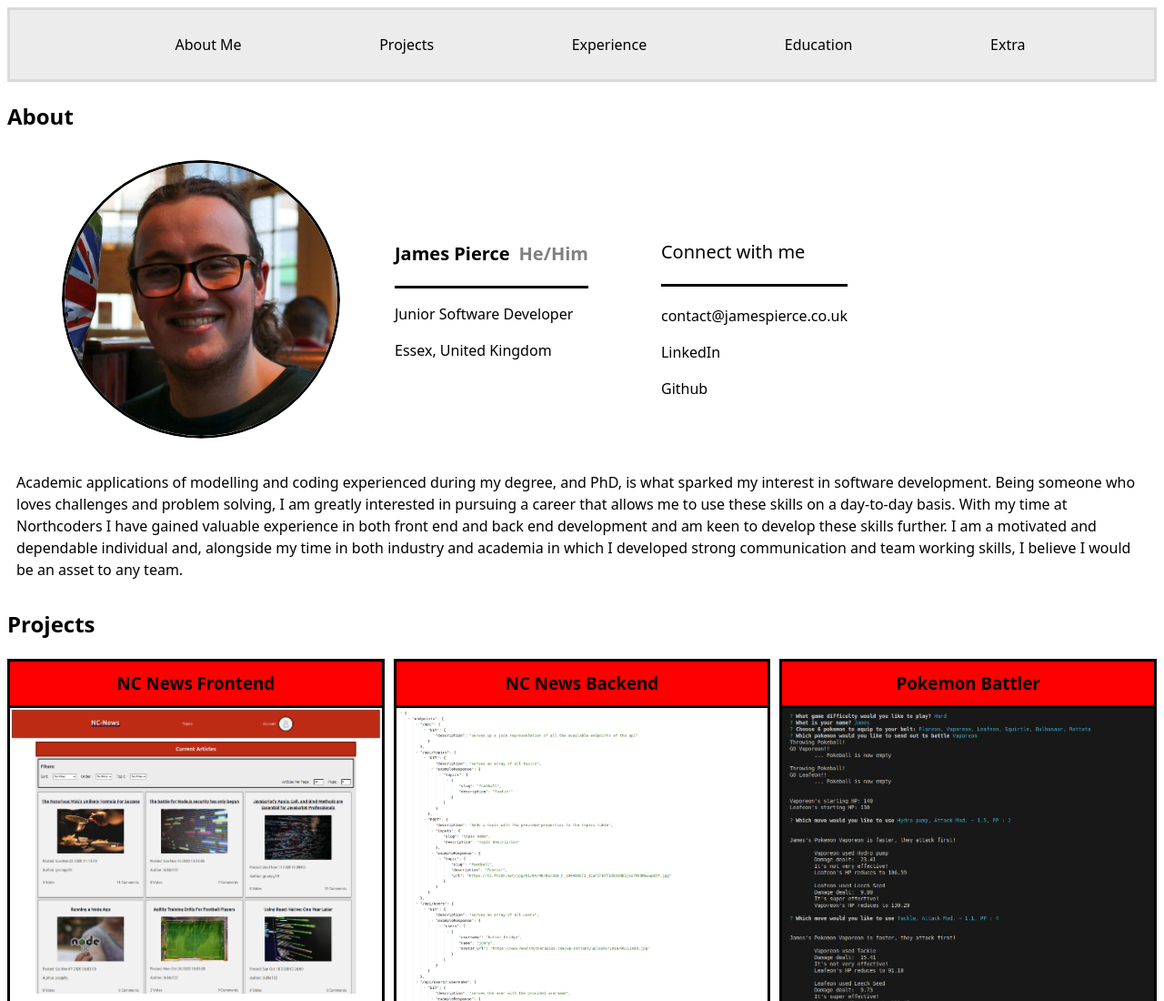
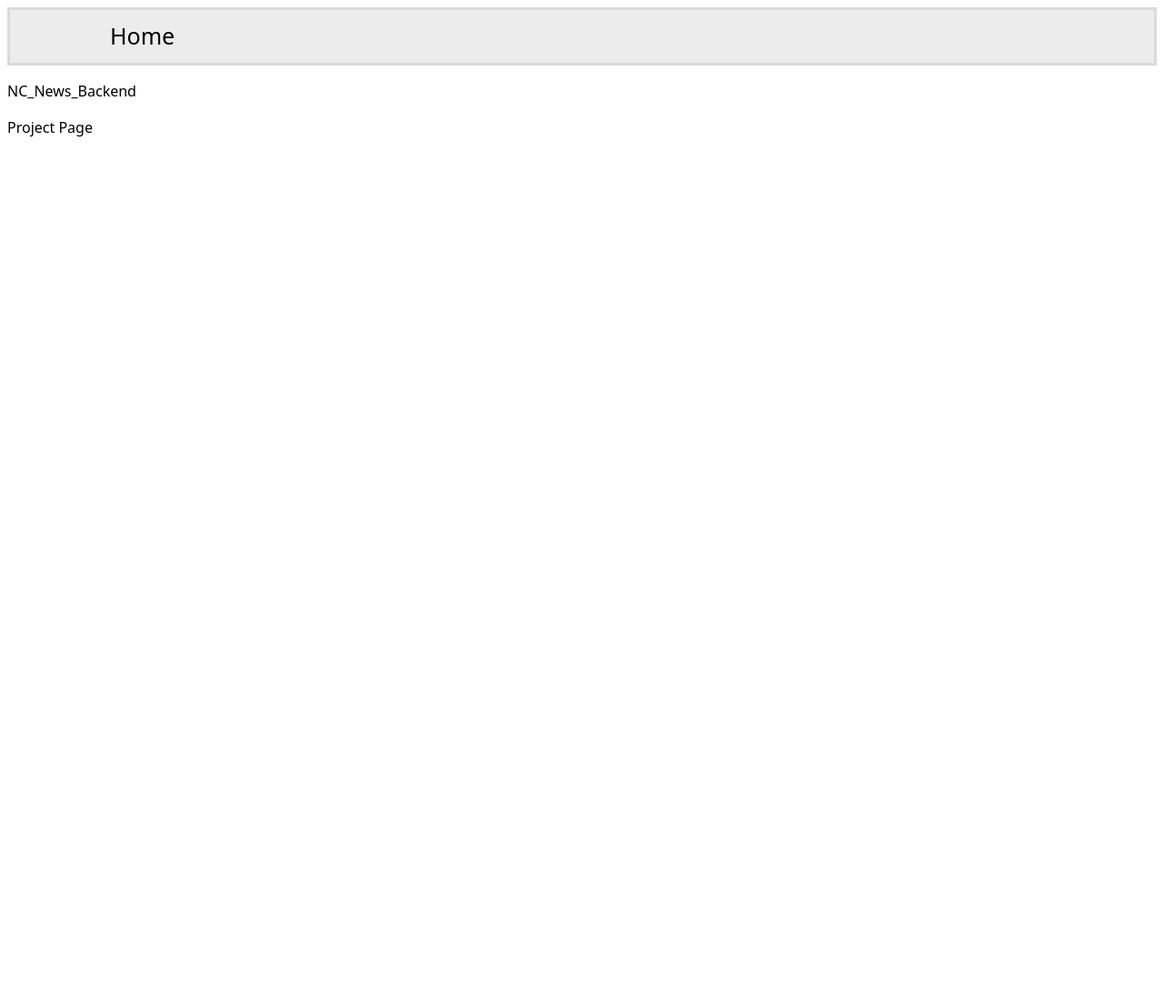
Before and after one commit to J-Pierce/Portfolio, a React (Vite) app: page /NC_News_Backend in a window 1280 px wide. Shown: the top 1100 px of the page at 91% size. After the commit the page ends 800 px from the top, so only its background shows below. Built offline with nearby package versions, Linux system fonts and the light colour scheme.

Commit message:
navigation setup

```diff
--- a/main.jsx
+++ b/main.jsx
@@ -1,10 +1,15 @@
 import { StrictMode } from "react";
-import { createRoot } from "react-dom/client";
 import "./src/Css/index.css";
 import App from "./src/Components/App.jsx";
+import React from "react";
+import ReactDOM from "react-dom/client";
+import { BrowserRouter } from "react-router-dom";
 
-createRoot(document.getElementById("root")).render(
-  <StrictMode>
-    <App />
-  </StrictMode>
+const root = ReactDOM.createRoot(document.getElementById("root"));
+root.render(
+  <BrowserRouter>
+    <StrictMode>
+      <App />
+    </StrictMode>
+  </BrowserRouter>
 );
--- a/package.json
+++ b/package.json
@@ -12,6 +12,7 @@
   "dependencies": {
     "react": "^19.0.0",
     "react-dom": "^19.0.0",
+    "react-router-dom": "^7.6.0",
     "react-scroll": "^1.9.3"
   },
   "devDependencies": {
--- a/src/Components/App.jsx
+++ b/src/Components/App.jsx
@@ -1,57 +1,16 @@
+import React from "react";
+import { Routes, Route } from "react-router-dom";
 import "../Css/App.css";
-import About from "./About";
-import Projects from "./Projects";
-import Education from "./Education";
-import Experience from "./Experience";
-import Extra from "./Extra";
-import React from "react";
-import { Link, Element } from "react-scroll";
+
+import Home from "./Home";
+import Project from "./Project.jsx";
 
 function App() {
-  const items = ["About Me", "Projects", "Experience", "Education", "Extra"];
-
   return (
-    <>
-      <header>
-        <nav>
-          <ul>
-            {items.map((item) => {
-              return (
-                <li key={item}>
-                  <Link
-                    className="button"
-                    spy={true}
-                    to={item}
-                    smooth={true}
-                    offset={-110}
-                    duration={500}
-                  >
-                    {item}
-                  </Link>
-                </li>
-              );
-            })}
-          </ul>
-        </nav>
-      </header>
-      <main>
-        <Element name="About Me">
-          <About />
-        </Element>
-        <Element name="Projects">
-          <Projects />
-        </Element>
-        <Element name="Experience">
-          <Experience />
-        </Element>
-        <Element name="Education">
-          <Education />
-        </Element>
-        <Element name="Extra">
-          <Extra />
-        </Element>
-      </main>
-    </>
+    <Routes>
+      <Route path="/" element={<Home />} />
+      <Route path="/:project" element={<Project />} />
+    </Routes>
   );
 }
 
--- /dev/null
+++ b/src/Components/Home.jsx
@@ -0,0 +1,59 @@
+import React from "react";
+import { Link, Element } from "react-scroll";
+import "../Css/App.css";
+
+import About from "./About";
+import Projects from "./Projects";
+import Education from "./Education";
+import Experience from "./Experience";
+import Extra from "./Extra";
+
+function Home() {
+  const items = ["About Me", "Projects", "Experience", "Education", "Extra"];
+
+  return (
+    <section className="home">
+      <header>
+        <nav>
+          <ul>
+            {items.map((item) => {
+              return (
+                <li key={item}>
+                  <Link
+                    className="button"
+                    spy={true}
+                    to={item}
+                    smooth={true}
+                    offset={-110}
+                    duration={500}
+                  >
+                    {item}
+                  </Link>
+                </li>
+              );
+            })}
+          </ul>
+        </nav>
+      </header>
+      <main>
+        <Element name="About Me">
+          <About />
+        </Element>
+        <Element name="Projects">
+          <Projects />
+        </Element>
+        <Element name="Experience">
+          <Experience />
+        </Element>
+        <Element name="Education">
+          <Education />
+        </Element>
+        <Element name="Extra">
+          <Extra />
+        </Element>
+      </main>
+    </section>
+  );
+}
+
+export default Home;
--- /dev/null
+++ b/src/Components/Project.jsx
@@ -0,0 +1,19 @@
+import { useParams } from "react-router-dom";
+import { Link } from "react-router-dom";
+
+export default function Project() {
+  const { project } = useParams();
+  return (
+    <section className="project">
+      <header>
+        <Link to="/" className="button">
+          Home
+        </Link>
+      </header>
+      <main>
+        <p>{project}</p>
+        <p>Project Page</p>
+      </main>
+    </section>
+  );
+}
--- a/src/Components/Projects.jsx
+++ b/src/Components/Projects.jsx
@@ -1,3 +1,4 @@
+import { Link } from "react-router-dom";
 
 import NCnews from "../assets/NC-News.png";
 import Backend from "../assets/Backend.png";
@@ -8,23 +9,23 @@ export default function Projects() {
     <section className="projects">
       <h2>Projects</h2>
       <section className="projectsGrid">
-        <a href={"https://github.com/J-Pierce/NC-News-FE"}>
-          <section className="project">
+        <section className="projectCard">
+          <Link to="/NC_News_Frontend">
             <h3>NC News Frontend</h3>
             <img src={NCnews} alt="NC News Frontend project" />
-          </section>
-        </a>
-        <section className="project">
-          <a href={"https://github.com/J-Pierce/NC-News-BE"}>
+          </Link>
+        </section>
+        <section className="projectCard">
+          <Link to="/NC_News_Backend">
             <h3>NC News Backend</h3>
             <img src={Backend} alt="NC News Backend project" />
-          </a>
+          </Link>
         </section>
-        <section className="project">
-          <a href={"https://github.com/J-Pierce/Pokemon_Battler"}>
+        <section className="projectCard">
+          <Link to="/Pokemon_Battler">
             <h3>Pokemon Battler</h3>
-            <img src={pokemonBattler} alt="NC News project" />
-          </a>
+            <img src={pokemonBattler} alt="Pokemon Battler" />
+          </Link>
         </section>
       </section>
     </section>
--- a/src/Css/Header.css
+++ b/src/Css/Header.css
@@ -1,4 +1,4 @@
-header {
+.home header {
   background-color: rgb(236, 236, 236);
   border: solid rgb(218, 218, 218);
   position: sticky;
@@ -6,7 +6,7 @@ header {
   top: 0;
   z-index: 1;
 }
-header ul {
+.home header ul {
   display: flex;
   flex-direction: row;
   justify-content: space-evenly;
@@ -16,16 +16,42 @@ header ul {
   margin-right: auto;
 }
 
-header .button {
+.home header .button {
   padding: 20px;
-  font-size: 16px;
+  font-size: 25px;
 }
 
-header .button:hover {
+.home header .button:hover {
   box-shadow: 0 12px 16px 0 rgba(0, 0, 0, 0.24),
     0 17px 50px 0 rgba(0, 0, 0, 0.19);
 }
-header .button:hover {
+
+.project header {
+  background-color: rgb(236, 236, 236);
+  border: solid rgb(218, 218, 218);
+  position: sticky;
+  padding: 10px;
+  top: 0;
+  z-index: 1;
+}
+
+.project header ul {
+  display: flex;
+  flex-direction: row;
+  justify-content: space-evenly;
+  list-style-type: none;
+  max-width: 15in;
+  margin-left: auto;
+  margin-right: auto;
+}
+
+.project header .button {
+  margin-left: 80px;
+  padding: 20px;
+  font-size: 25px;
+}
+
+.project header .button:hover {
   box-shadow: 0 12px 16px 0 rgba(0, 0, 0, 0.24),
     0 17px 50px 0 rgba(0, 0, 0, 0.19);
 }
--- a/src/Css/Projects.css
+++ b/src/Css/Projects.css
@@ -6,10 +6,10 @@ main .projectsGrid {
   align-content: center;
 }
 
-main .project {
+main .projectCard {
   display: flex;
   flex-direction: column;
-  border: solid black;
+  border: 3px solid rgb(126, 126, 126);
   background-color: white;
   height: 100%;
 }
@@ -22,12 +22,12 @@ a:active {
   text-decoration: none;
 }
 
-main .project h3 {
+main .projectCard h3 {
   text-align: center;
-  background-color: red;
+  background-color: rgb(255, 255, 255);
   margin: 0;
   padding: 10px;
-  border-bottom: solid;
+  border-bottom: 3px solid rgb(126, 126, 126);
 }
 
 main .projects img {
```
Also changed, not shown: 1 other file (tests, documents, lock files or other folders).
